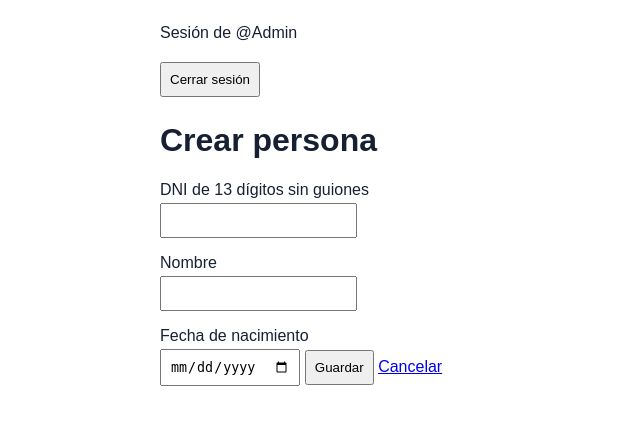
After one commit to Alma221973/base_html, a Laravel app: page /personas/crear in a window 1280 px wide. The commit adds this page. Shown: the top 425 px of the page, without its empty margins (0-640 px from the left). Run offline with Laravel 12, Linux system fonts and the light colour scheme; a user stored in the database is signed in; data comes from the database, SQL or seed files in the repository.

Commit message:
Crear registros

```diff
--- a/personas-laravel/app/Http/Controllers/PersonaController.php
+++ b/personas-laravel/app/Http/Controllers/PersonaController.php
@@ -3,6 +3,7 @@
 namespace App\Http\Controllers;
 
 use App\Models\Persona;
+use Illuminate\Http\Request;
 
 class PersonaController extends Controller
 {
@@ -11,4 +12,27 @@ class PersonaController extends Controller
         $personas = Persona::orderBy('id')->get();
         return view('personas.index', ['personas' => $personas]);
     }
+
+    public function create()
+    {
+        return view('personas.create');
+    }
+
+    public function store(Request $request)
+    {
+        $datos = $request->validate([
+            'dni' => ['required', 'regex:/^[0-9]{13}$/', 'unique:personas,dni'],
+            'nombre' => ['required', 'string', 'max:100'],
+            'fecha_nacimiento' => ['required', 'date', 'before_or_equal:today'],
+        ]);
+
+        $persona = new Persona();
+        $persona->dni = $datos['dni'];
+        $persona->nombre = $datos['nombre'];
+        $persona->fecha_nacimiento = $datos['fecha_nacimiento'];
+        $persona->save();
+
+        return redirect()->route('personas.index')
+            ->with('exito', 'Persona creada correctamente.');
+    }
 }
--- /dev/null
+++ b/personas-laravel/resources/views/personas/create.blade.php
@@ -0,0 +1,18 @@
+@extends('layouts.app')
+@section('contenido')
+<h1>Crear persona</h1>
+<form method="POST" action="{{ route('personas.store') }}">
+    @csrf
+    <label for="dni">DNI de 13 dígitos sin guiones</label>
+    <input id="dni" name="dni" type="text" maxlength="13"
+        pattern="[0-9]{13}" value="{{ old('dni') }}" required>
+    <label for="nombre">Nombre</label>
+    <input id="nombre" name="nombre" type="text" maxlength="100"
+        value="{{ old('nombre') }}" required>
+    <label for="fecha_nacimiento">Fecha de nacimiento</label>
+    <input id="fecha_nacimiento" name="fecha_nacimiento" type="date"
+        value="{{ old('fecha_nacimiento') }}" required>
+    <button type="submit">Guardar</button>
+    <a href="{{ route('personas.index') }}">Cancelar</a>
+</form>
+@endsection
--- a/personas-laravel/resources/views/personas/index.blade.php
+++ b/personas-laravel/resources/views/personas/index.blade.php
@@ -1,7 +1,9 @@
 @extends('layouts.app')
 
 @section('contenido')
-<h1>Personas registradas</h1>
+    <h1>Personas</h1>
+
+    <p><a href="{{ route('personas.create') }}">Crear persona</a></p>
 
     <table>
         <thead>
--- a/personas-laravel/routes/web.php
+++ b/personas-laravel/routes/web.php
@@ -7,15 +7,20 @@ use App\Http\Controllers\PersonaController;
 Route::get('/', function () {
     return redirect()->route('login');
 });
-
-Route::get('/login', [LoginController::class, 'create'])->name('login');
-Route::post('/login', [LoginController::class, 'store'])->middleware('throttle:6,1')->name('login.store');
-
+Route::get('/login', [LoginController::class, 'create'])
+    ->name('login');
+Route::post('/login', [LoginController::class, 'store'])
+    ->middleware('throttle:6,1')->name('login.store');
 Route::middleware('auth')->group(function () {
     Route::get('/inicio', function () {
         return redirect()->route('personas.index');
     })->name('inicio');
-
-    Route::get('/personas', [PersonaController::class, 'index'])->name('personas.index');
-    Route::post('/logout', [LoginController::class, 'destroy'])->name('logout');
+    Route::get('/personas', [PersonaController::class, 'index'])
+        ->name('personas.index');
+    Route::get('/personas/crear', [PersonaController::class, 'create'])
+        ->name('personas.create');
+    Route::post('/personas', [PersonaController::class, 'store'])
+        ->name('personas.store');
+    Route::post('/logout', [LoginController::class, 'destroy'])
+        ->name('logout');
 });
```
Lines whose indentation alone changed are shown as unchanged.
